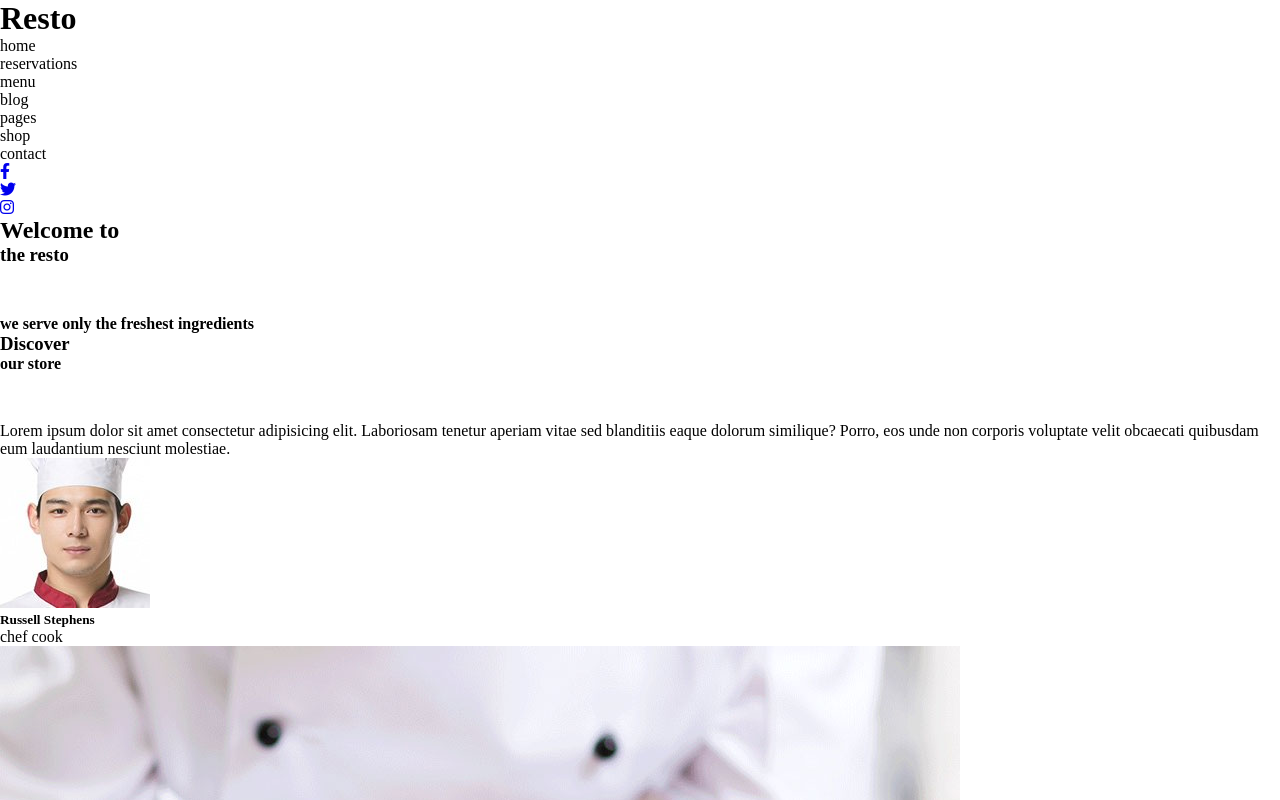
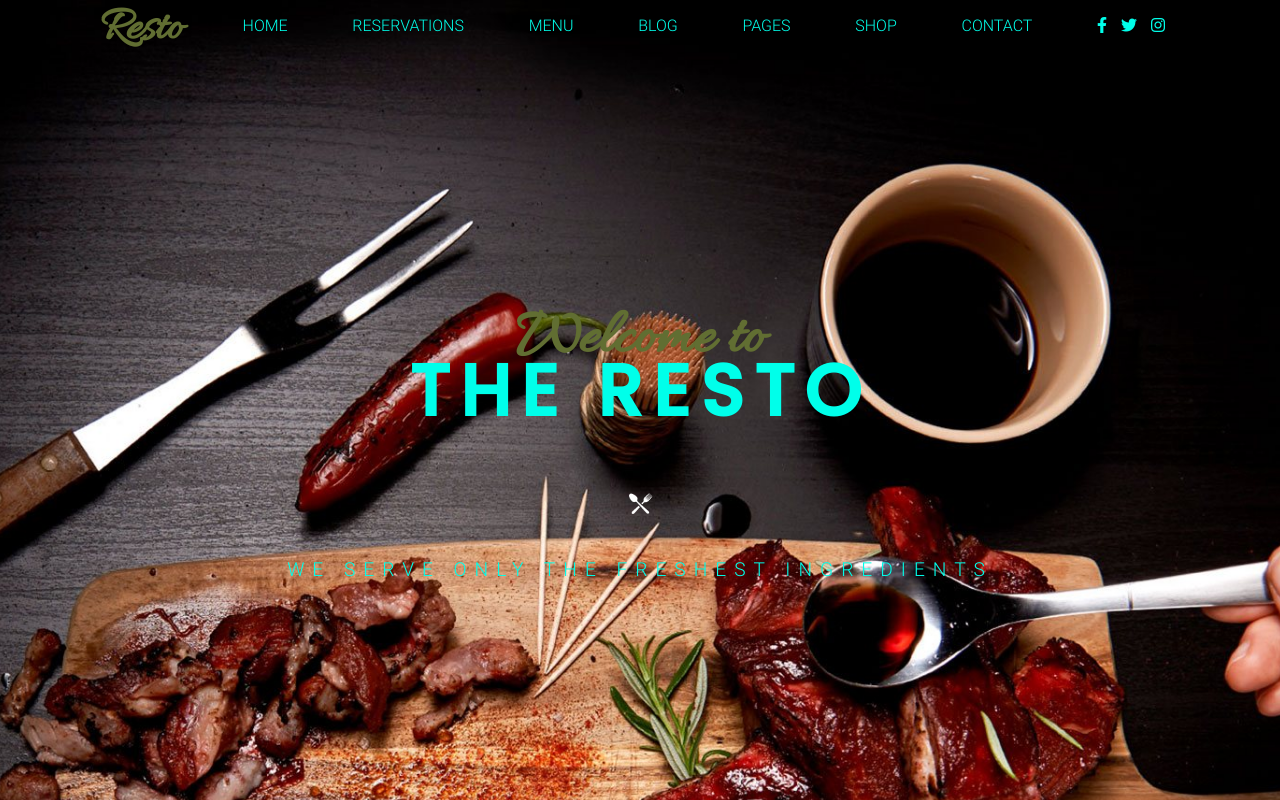
Before and after one commit to SanchezYoan/Sass-TP2, a plain HTML site: page index.html in a window 1280 px wide. Shown: the top 800 px of the page. Drawn offline with Linux system fonts and the light colour scheme.

Commit message:
header & chef

```diff
--- a/index.html
+++ b/index.html
@@ -5,15 +5,16 @@
     <meta http-equiv="X-UA-Compatible" content="IE=edge">
     <meta name="viewport" content="width=device-width, initial-scale=1.0">
     <title>Resto</title>
-    <link rel="stylesheet" href="./layouts/index.css">
+    <link rel="stylesheet" href="./styles/index.css">
     <link rel="stylesheet" href="https://cdnjs.cloudflare.com/ajax/libs/font-awesome/6.4.0/css/all.min.css" integrity="sha512-iecdLmaskl7CVkqkXNQ/ZH/XLlvWZOJyj7Yy7tcenmpD1ypASozpmT/E0iPtmFIB46ZmdtAc9eNBvH0H/ZpiBw==" crossorigin="anonymous" referrerpolicy="no-referrer" />
 
 </head>
 <body>
     <header>
-        <h1>Resto</h1>
+        <div class="nav">
             <nav>
-            <ul class="nav-left">
+                <ul>
+                    <h2>Resto</h2>
                     <li>home</li>
                     <li>reservations</li>
                     <li>menu</li>
@@ -21,38 +22,41 @@
                     <li>pages</li>
                 <li>shop</li>
                 <li>contact</li>
-            </ul>
-            <ul class="nav-right">
-                <li><a href="#"><i class="fa-brands fa-facebook-f"></i></a></li>
-                <li><a href="#"><i class="fa-brands fa-twitter"></i></a></li>
-                <li><a href="#"><i class="fa-brands fa-instagram"></i></a></li>
+
+                <li id="social"><a href="#"><i class="fa-brands fa-facebook-f"></i></a>
+                    <a href="#"><i class="fa-brands fa-twitter"></i></a>
+                    <a href="#"><i class="fa-brands fa-instagram"></i></a></li>
                 </ul>
             </nav>
+        </div>
         <div class="welcome">
-            <h2>Welcome to</h2>
+            <h1>Welcome to</h1>
             <h3>the resto</h3>
-            <img src="./img/ic-plate-big.png" alt="Resto">
+            <img class="plat-img" src="./img/ic-plate-big.png" alt="Resto">
             <h4>we serve only the freshest ingredients</h4>
         </div>
-        <div class="chef-cook">
-            <h3>Discover</h3>
+    </header>
+    <div class="chef">
+        <div class="left-part">
+            <div class="left-container">
+                <h2>Discover</h2>
                 <h4>our store</h4>
-            <img src="./img/ic-plate-big.png" alt="Resto">
+                <img class="plat-img" src="./img/ic-plate.png" alt="Resto">
                 <p>Lorem ipsum dolor sit amet consectetur adipisicing elit. Laboriosam tenetur aperiam vitae sed blanditiis eaque dolorum similique? Porro, eos unde non corporis voluptate velit obcaecati quibusdam eum laudantium nesciunt molestiae.</p>
-            <div>
-                <img src="./img/avatar-01.jpg" alt="chef cook resto">
+                <img id=avatar1 src="./img/avatar-01.jpg" alt="chef cook resto">
                 <h5>Russell Stephens</h5>
                 <span>chef cook</span>
             </div>
-            <img src="./img/store-01.jpg" alt="chef store">
         </div>
-    </header>
+        <div class="right-part">
+        </div>
+    </div>
 
     <main class="main">
         <section class="section1">
             <div class="main-head">
-                <h3>Discover</h3>
-                <img src="./img/ic-plate-big.png" alt="Resto">
+                <h2>Discover</h2>
+                <img class="plat-img" src="./img/ic-plate-big.png" alt="Resto">
                 <nav>
                     <ul>
                         <li>Breakfast</li>
@@ -135,9 +139,9 @@
         </section>
         <section class="section3">
             <div>
-                <h3>Time</h3>
+                <h2>Time</h2>
                 <h4>open</h4>
-                <img src="./img/ic-plate-big.png" alt="">
+                <img class="plat-img" src="./img/ic-plate-big.png" alt="">
                 <span>monday - friday</span>
                 <p>7AM - 11AM (Breakfast)<br>11AM - 10PM (Lunch/Dinner)</p>
 
@@ -148,6 +152,9 @@
             </div>
             <form action="submit">
                 <div>
+                    <h2>Reservation</h2>
+                    <h3>online booking</h3>
+                    <img class="plat-img" src="./img/ic-plate-big.png" alt="">
                     <select>
                         <option value="alone">People</option>
                         <option value="couple">Couple</option>
@@ -166,9 +173,9 @@
         </section>
         <section class="section4">
             <div>
-                <h3>Upcomming</h3>
-                <h4>our event</h4>
-                <img src="./img/ic-plate-big.png" alt="Resto">
+                <h2>Upcomming</h2>
+                <h3>our event</h3>
+                <img class="plat-img" src="./img/ic-plate-big.png" alt="Resto">
             </div>
             <div class="events">
                 <div>
@@ -192,6 +199,31 @@
                 </div>
             </div>
         </section>
+        <footer>
+            <div>
+                <div>
+                    <p>Lorem, ipsum dolor sit amet consectetur adipisicing elit. Molestias, ducimus a. Quo, quasi nostrum maiores odit, quis totam vel ut in quisquam fugiat iste dolores modi magnam, reprehenderit nisi porro?</p>
+                    <h3>Russel Stephens</h3>
+                    <span>CEO - HeadPassion</span>
+                </div>
+            </div>
+            <div>
+                <div>
+                    <h2>Resto</h2>
+                    <p>Lorem ipsum dolor sit amet consectetur adipisicing elit. Officia ab cum illo amet recusandae inventore voluptatem placeat. Unde debitis veniam maiores. Nihil, quae mollitia autem saepe fugit unde repudiandae corrupti.</p>
+                </div>
+                <div>
+                    <label for="newsletter"></label>
+                    <input type="email">
+                    <div>
+                        <label for="">follow us</label>
+                        <li><a href="#"><i class="fa-brands fa-facebook-f"></i></a></li>
+                        <li><a href="#"><i class="fa-brands fa-twitter"></i></a></li>
+                        <li><a href="#"><i class="fa-brands fa-instagram"></i></a></li>
+                    </div>
+                </div>
+            </div>
+        </footer>
     </main>
 
 
--- a/layouts/_settings.scss
+++ /dev/null
@@ -1,24 +0,0 @@
-@font-face {
-    font-family: "font1";
-    src: url(./../fonts/Allura-Regular.ttf);
-}
-@font-face {
-    font-family: "font2";
-    src: url(./../fonts/Poppins-Medium.ttf);
-}
-@font-face {
-    font-family: "font3";
-    src: url(./../fonts/Roboto-Light.ttf);
-}
-
-* {
-    margin: 0;
-    padding: 0;
-    box-sizing: border-box;
-}
-
-@mixin center {
-    display: flex;
-    justify-content: center;
-    align-items: center;
-}
--- a/layouts/index.scss
+++ /dev/null
@@ -1,2 +0,0 @@
-
-@import "./settings";
--- /dev/null
+++ b/styles/_settings.scss
@@ -0,0 +1,63 @@
+@font-face {
+    font-family: "allura";
+    src: url(./../fonts/Allura-Regular.ttf);
+}
+@font-face {
+    font-family: "poppins";
+    src: url(./../fonts/Poppins-Medium.ttf);
+}
+@font-face {
+    font-family: "roboto";
+    src: url(./../fonts/Roboto-Light.ttf);
+}
+
+$font1: allura, sans-serif;
+$font2: poppins, sans-serif;
+$font3: roboto, sans-serif;
+$white: rgb(0, 255, 234);
+$grey1: rgb(238, 235, 235);
+$grey2: rgb(161, 146, 146);
+$color3: rgb(10, 10, 10);
+$green: rgb(97, 110, 50);
+
+
+
+
+* {
+    margin: 0;
+    padding: 0;
+    box-sizing: border-box;
+}
+
+@mixin center {
+    display: flex;
+    flex-direction: column;
+    justify-content: center;
+    align-items: center;
+}
+
+h1, h2 {
+    font-family: $font1;
+    color: $green;
+}
+
+
+h3 {
+    font-family: $font3;
+    text-transform: uppercase;
+}
+
+h4 {
+    font-family: $font2;
+    text-transform: uppercase;
+}
+span, li {
+    font-family: $font3;
+    text-transform: uppercase;
+    list-style-type: none;
+}
+
+.plat-img {
+    width: 30px;
+    height: 30px;
+}
--- /dev/null
+++ b/styles/index.scss
@@ -0,0 +1,6 @@
+
+@import "./settings";
+@import "./layouts/header";
+@import "./layouts/chef";
+@import "./layouts/main";
+@import "./layouts/footer"
--- /dev/null
+++ b/styles/layouts/_chef.scss
@@ -0,0 +1,56 @@
+
+
+
+.chef {
+    display: grid;
+    grid-template-columns: 50% 50%;
+    height: 80vh;
+    background: $grey1;
+
+    .left-part {
+        @include center;
+        .left-container {
+            @include center;
+            margin: 30px;
+            padding: 30px;
+            border: 1px dashed black;
+
+            h2 {
+                font-size:2.5rem;
+            }
+            h4 {
+                font-size: 1.5rem;
+                transform: translateY(-50%);
+            }
+            .plat-img {
+                margin-top: 10px;
+                width: 40px;
+                height: 40px;
+            }
+            p {
+                font-size: 1.3rem;
+                font-family: $font3;
+                margin: 40px;
+                text-align: center;
+            }
+            #avatar1 {
+                clip-path: circle(50% at 50% 50%);
+                width: 10%;
+            }
+            h5 {
+                margin-top: 20px;
+                font-size: 1.5rem;
+                font-family: $font2;
+                font-weight: 200;
+            }
+            span {
+                color: $grey2;
+            }
+
+        }
+    }
+
+    .right-part {
+        background: url(../img/store-01.jpg) center/cover;
+    }
+}
--- /dev/null
+++ b/styles/layouts/_header.scss
@@ -0,0 +1,84 @@
+
+
+header {
+    background: url(../img/bg-slider-06.jpg) center/cover;
+    // height: 100vh;
+    position: relative;
+    min-height: 100vh;
+    li, span, h3, h4, p  {
+        color: $white;
+    }
+
+    h2 {
+        font-size: 3rem;
+
+    }
+
+
+    .nav {
+        margin: 0 100px auto;
+        // padding: 50px;
+    }
+    nav {
+        ul {
+            display: flex;
+            justify-content: space-between;
+            align-items: center;
+
+            li {
+                cursor: pointer;
+                padding: 0 5px 10px 5px;
+
+                &:hover {
+                    animation: navanime 0.5s forwards ;
+                }
+            }
+            #social {
+                animation: none;
+                a i:hover {
+                    animation: socialanime 0.5s forwards;
+                }
+            }
+
+            li a {
+                margin-right: 10px;
+                color: $white;
+            }
+            @keyframes navanime {
+                to {
+                    border-bottom: 3px solid $white;
+                    transform: scale(120%)
+                }
+            }
+            @keyframes socialanime {
+                to {
+                    transform: scale(150%)
+                }
+            }
+
+        }
+
+    }
+    .welcome {
+       @include center;
+        min-height: 100vh;
+        // transform: translateY(-100px);
+        h1 {
+            font-size: 4rem;
+        }
+        h3 {
+            font-size: 4.5rem;
+            font-family: $font2;
+            transform: translateY(-40%);
+            letter-spacing: 10px;
+        }
+        h4 {
+            margin: 40px;
+            font-family: $font3;
+            font-size: 1.2rem;
+            letter-spacing: 8px;
+            font-weight: 100;
+        }
+    }
+
+}
```
Also changed, not shown: layouts/index.css (deleted), styles/index.css (added), styles/layouts/_footer.scss (added), styles/layouts/_main.scss (added), 2 other files. Lines whose indentation alone changed are shown as unchanged.
